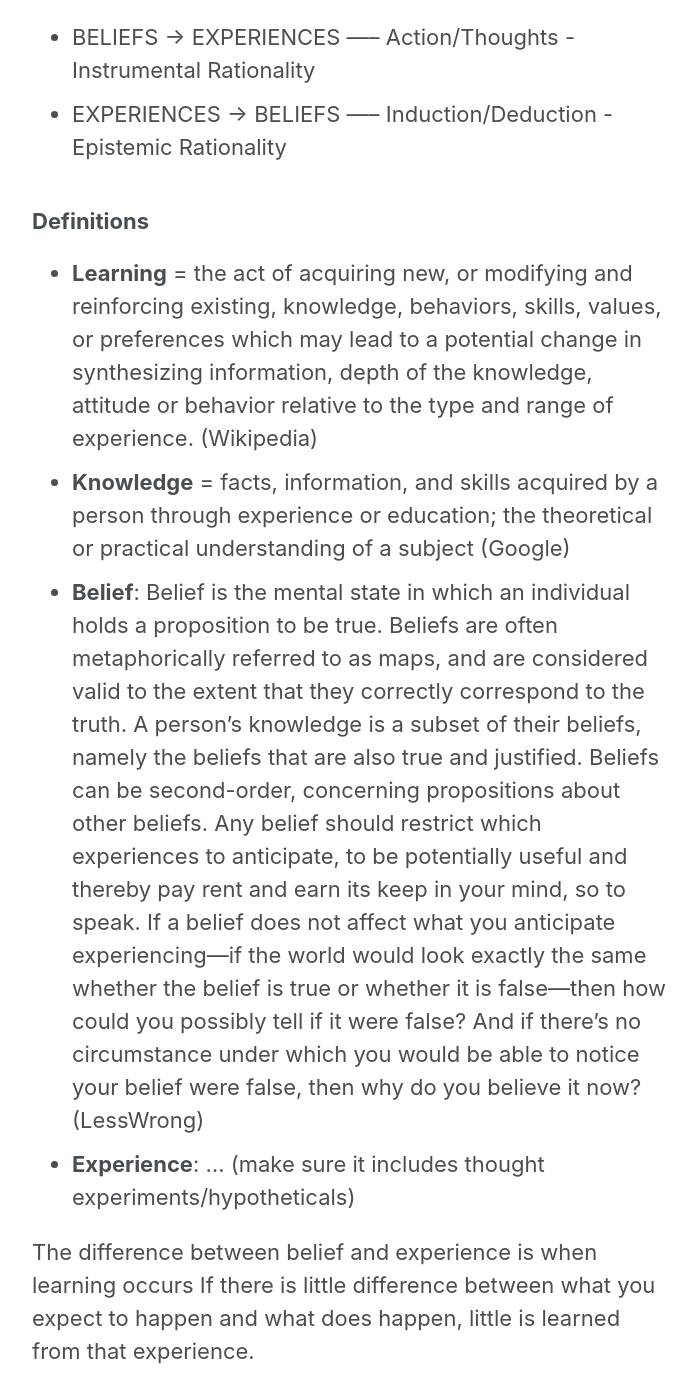
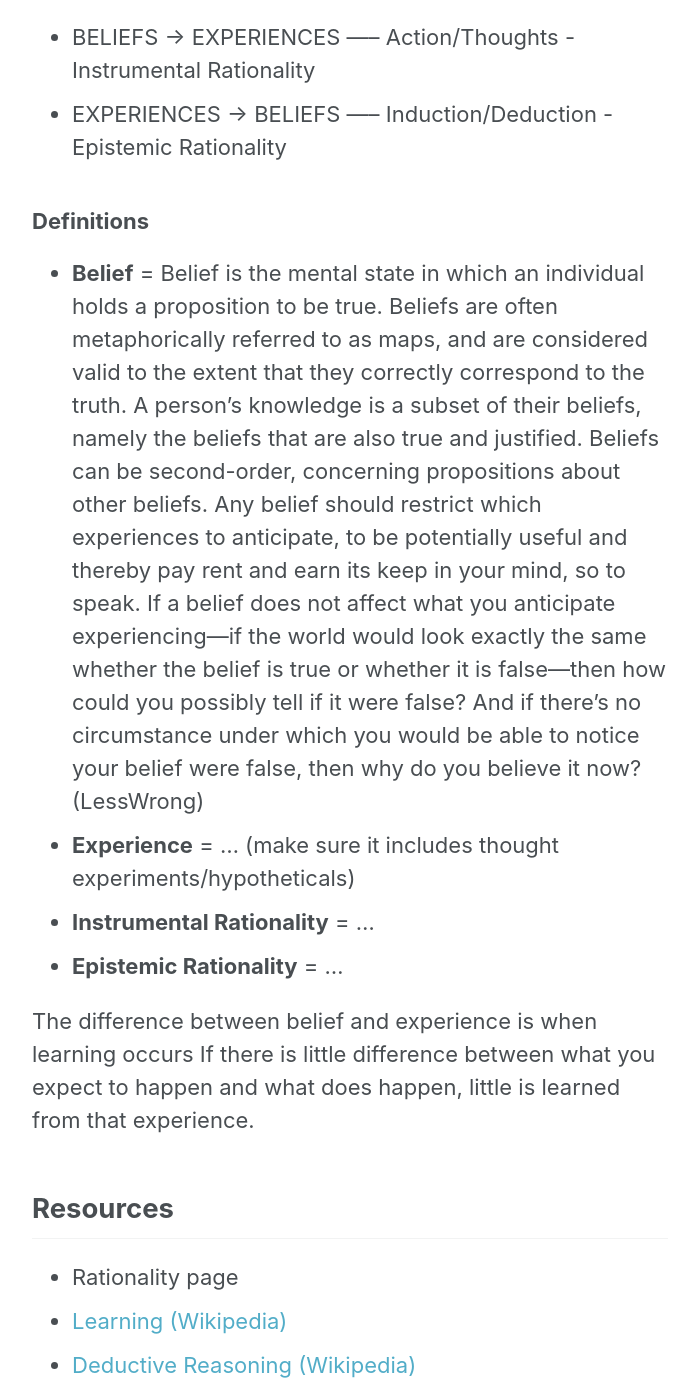
Before and after one commit to shanemileham/levelupmylife, a Jekyll site: the page built from _content/learning.md, in a window 1280 px wide and 1400 px high, scrolled down 552 px. Shown: the whole window, without its empty margins (290-987 px from the left). Built offline with Jekyll 4.4.1, drawn with Linux system fonts in a browser that asks for light colours; comment, search, counter and statistics services are not loaded; some of the changed text lies outside the part shown.

Commit message:
Working on learning doc

```diff
--- a/_content/learning.md
+++ b/_content/learning.md
@@ -12,10 +12,11 @@ Learning is a cyclical process in which a person is exposed to experiences (eith
 - EXPERIENCES → BELIEFS ----- Induction/Deduction - Epistemic Rationality
 
 ### Definitions
-- **Learning** = the act of acquiring new, or modifying and reinforcing existing, knowledge, behaviors, skills, values, or preferences which may lead to a potential change in synthesizing information, depth of the knowledge, attitude or behavior relative to the type and range of experience. (Wikipedia)
-- **Knowledge** = facts, information, and skills acquired by a person through experience or education; the theoretical or practical understanding of a subject (Google)
-- **Belief**: Belief is the mental state in which an individual holds a proposition to be true. Beliefs are often metaphorically referred to as maps, and are considered valid to the extent that they correctly correspond to the truth. A person's knowledge is a subset of their beliefs, namely the beliefs that are also true and justified. Beliefs can be second-order, concerning propositions about other beliefs. Any belief should restrict which experiences to anticipate, to be potentially useful and thereby pay rent and earn its keep in your mind, so to speak. If a belief does not affect what you anticipate experiencing—if the world would look exactly the same whether the belief is true or whether it is false—then how could you possibly tell if it were false? And if there's no circumstance under which you would be able to notice your belief were false, then why do you believe it now? (LessWrong)
-- **Experience**: ... (make sure it includes thought experiments/hypotheticals)
+- **Belief** = Belief is the mental state in which an individual holds a proposition to be true. Beliefs are often metaphorically referred to as maps, and are considered valid to the extent that they correctly correspond to the truth. A person's knowledge is a subset of their beliefs, namely the beliefs that are also true and justified. Beliefs can be second-order, concerning propositions about other beliefs.
+Any belief should restrict which experiences to anticipate, to be potentially useful and thereby pay rent and earn its keep in your mind, so to speak. If a belief does not affect what you anticipate experiencing—if the world would look exactly the same whether the belief is true or whether it is false—then how could you possibly tell if it were false? And if there's no circumstance under which you would be able to notice your belief were false, then why do you believe it now? (LessWrong)
+- **Experience** = ... (make sure it includes thought experiments/hypotheticals)
+- **Instrumental Rationality** = ...
+- **Epistemic Rationality** = ...
 
 The difference between belief and experience is when learning occurs
 If there is little difference between what you expect to happen and what does happen, little is learned from that experience.
@@ -32,10 +33,8 @@ If there is little difference between what you expect to happen and what does ha
 
 
 
-- **Design**: to create, fashion, execute, or construct according to plan; to devise for a specific function or end (Merriam-Webster)
 - **Induction (bottom-up)**: the process of inferring a general law from particular instances (Google)
 - **Deduction (top-down)**: the process of inferring particular instances from a general law (Google). The process of reasoning from one or more statements (premises) to reach a logically certain conclusion…. Deductive reasoning links premises with conclusions. If all premises are true, the terms are clear, and the rules of deductive logic are followed, then the conclusion reached is necessarily true.
-- **Action**: the fact or process of doing something, typically to achieve an aim (Google)
 
 
 Scientific method - https://www.socialresearchmethods.net/kb:
```
Also changed, not shown: other parts of _content/learning.md (+1 -1 lines).
